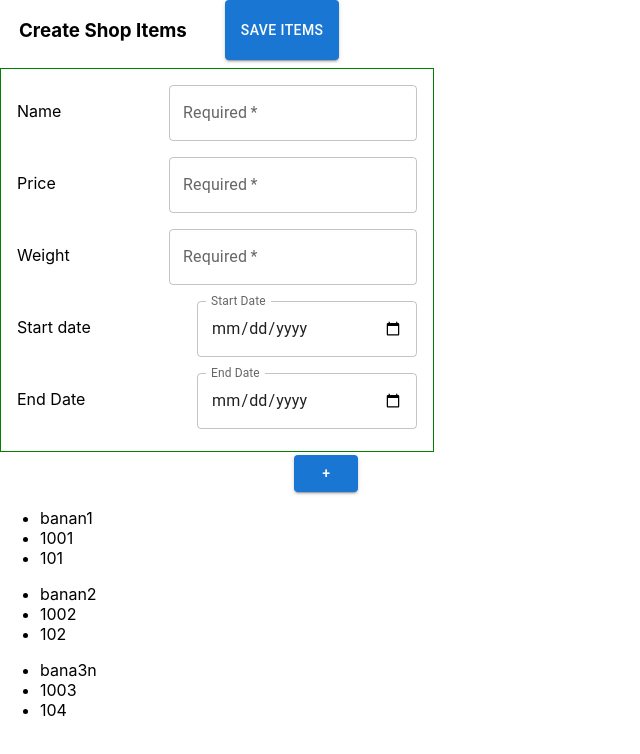
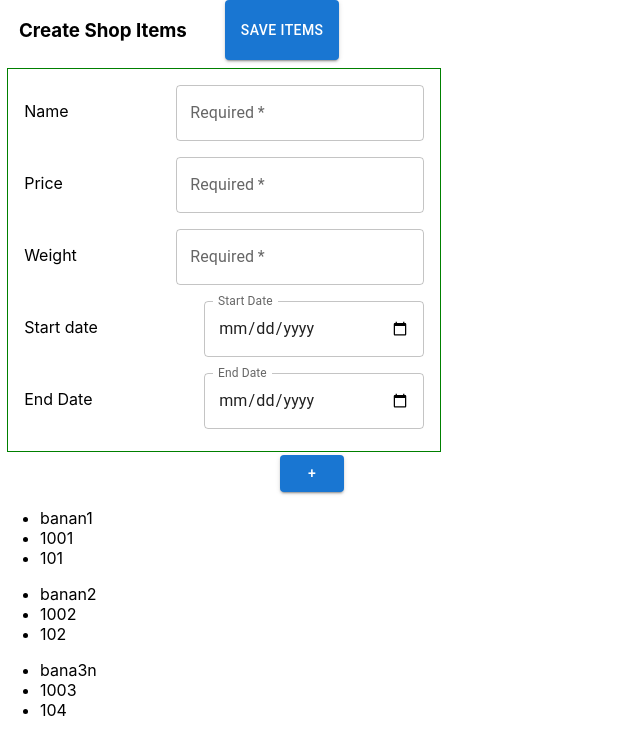
Before and after one commit to vigaviga/shop-items, a React (Create React App) app: page / in a window 1280 px wide. Shown: the top 754 px of the page, without its empty margins (0-640 px from the left). Built offline with nearby package versions, Linux system fonts and the light colour scheme.

Commit message:
finalized design of create page

```diff
--- a/src/components/CreateShopItem.styles.css
+++ b/src/components/CreateShopItem.styles.css
@@ -1,11 +1,11 @@
 .button-container {
     display:flex;
     justify-content: flex-end;
-    margin-top: 1%;
+    margin: 1% 4% 0 0;
 }
 
 .title {
-    text-align:center;
+    text-align: center;
 }
 
 .detail-container {
@@ -16,6 +16,6 @@
 }
 
 .create-item-container {
-    margin-top:2%;
+    margin:2% 0 0 2%;
     width:100%;
 }
```
